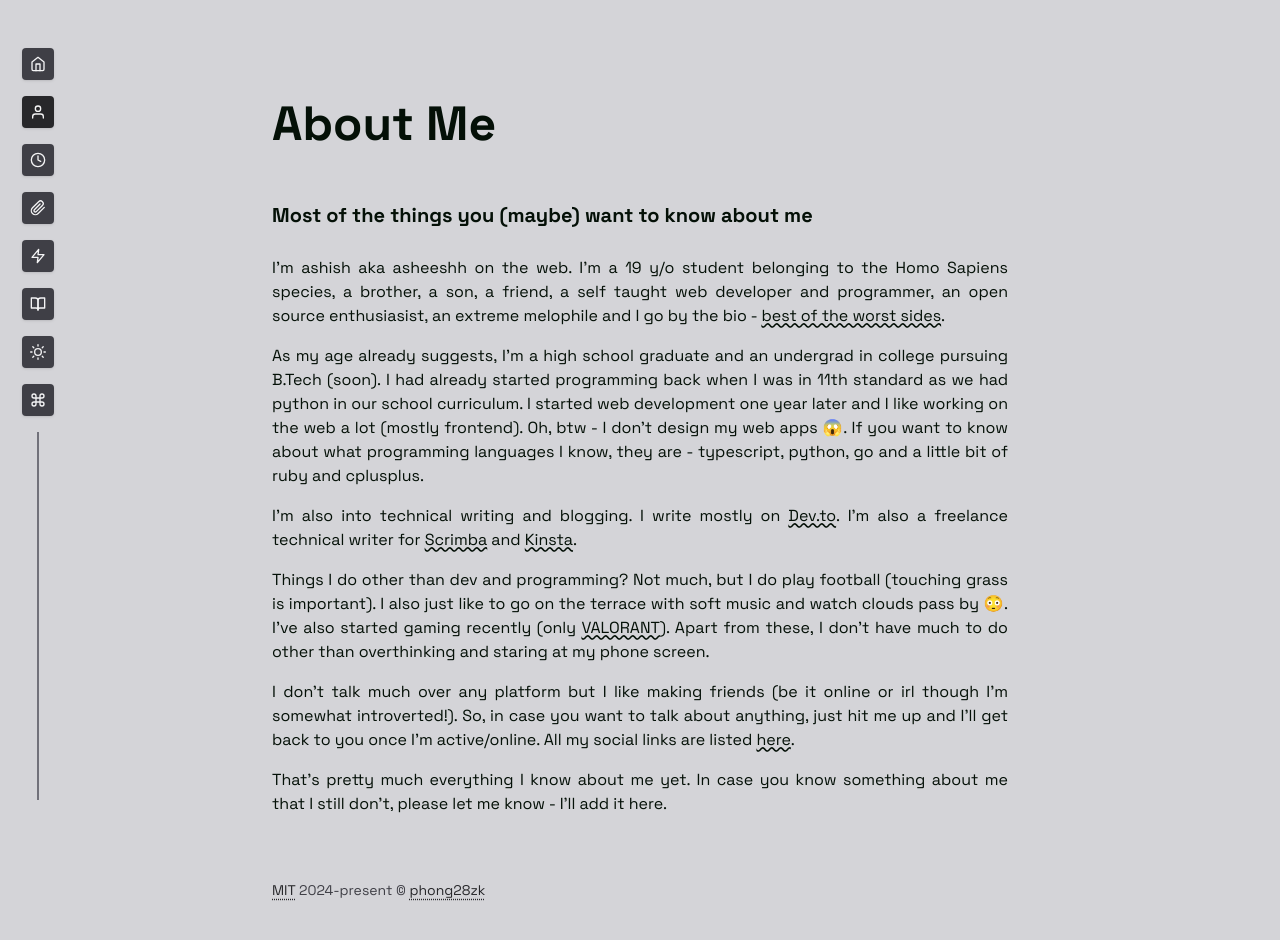
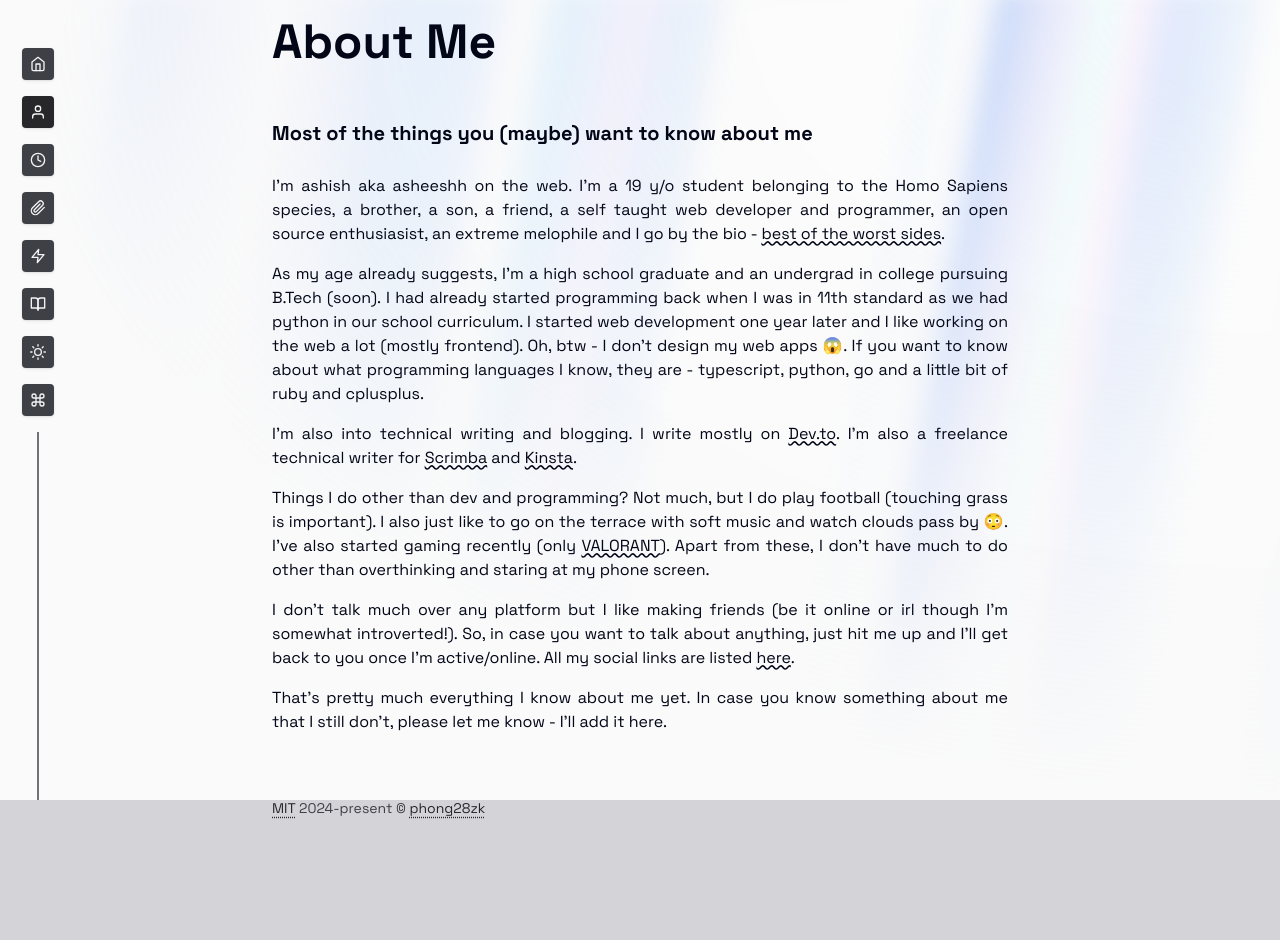
Before and after one commit to fn28chen/thang-vu-blogs, a Next.js app: page /about in a window 1280 px wide. Shown: the top 940 px of the page. After the commit the page ends 882 px from the top, so only its background shows below. Built offline with nearby package versions, Linux system fonts and the light colour scheme.

Commit message:
Style: Update background UI

```diff
--- a/src/app/layout.tsx
+++ b/src/app/layout.tsx
@@ -5,13 +5,17 @@
 import NavBar from "@/components/layout/navbar";
 import Transition from "@/utils/transition";
 import MobileNavBar from "@/components/layout/mobileNavbar";
+import metadata_icon from "../../public/icon/iconfav1.ico";
 import { SpeedInsights } from "@vercel/speed-insights/next";
-
+import { AuroraBackground } from "@/components/layout/aurora-background";
 const font = Space_Grotesk({ subsets: ["latin"] });
 
 export const metadata: Metadata = {
   title: "Thang Vu // Home",
   description: "Generated by create next app",
+  icons: {
+    icon: "../../public/icon/iconfav2.ico",
+  },
 };
 
 export default function RootLayout({
@@ -28,6 +32,7 @@
           enableSystem
           disableTransitionOnChange
         >
+          <AuroraBackground>
           <div className="top-0 w-full block lg:hidden md:hidden items-center justify-center relative z-60 bg-black">
             <MobileNavBar />
           </div>
@@ -40,6 +45,7 @@
               <SpeedInsights />
             </Transition>
           </div>
+          </AuroraBackground>
         </ThemeProvider>
       </body>
     </html>
--- a/src/app/page.tsx
+++ b/src/app/page.tsx
@@ -76,7 +76,7 @@
           </div>
         </section>
         <section className="flex flex-col gap-4 mt-12">
-          <span className="font-bold text-2xl">Recent Blogs</span>
+          <span className="font-bold text-2xl text-black dark:text-white">Recent Blogs</span>
           <div className="flex items-center justify-center">
             {loading ? (
               <div>
--- /dev/null
+++ b/src/components/layout/aurora-background.tsx
@@ -0,0 +1,54 @@
+"use client";
+import { cn } from "@/lib/utils"
+import React, { ReactNode } from "react";
+
+interface AuroraBackgroundProps extends React.HTMLProps<HTMLDivElement> {
+  children: ReactNode;
+  showRadialGradient?: boolean;
+}
+
+export const AuroraBackground = ({
+  className,
+  children,
+  showRadialGradient = true,
+  ...props
+}: AuroraBackgroundProps) => {
+  return (
+    <main>
+      <div
+        className={cn(
+          "relative flex flex-col  h-[100vh] items-center justify-center bg-zinc-50 dark:bg-zinc-900  text-slate-950 transition-bg",
+          className
+        )}
+        {...props}
+      >
+        <div className="absolute inset-0 overflow-hidden">
+          <div
+            //   I'm sorry but this is what peak developer performance looks like // trigger warning
+            className={cn(
+              `
+            [--white-gradient:repeating-linear-gradient(100deg,var(--white)_0%,var(--white)_7%,var(--transparent)_10%,var(--transparent)_12%,var(--white)_16%)]
+            [--dark-gradient:repeating-linear-gradient(100deg,var(--black)_0%,var(--black)_7%,var(--transparent)_10%,var(--transparent)_12%,var(--black)_16%)]
+            [--aurora:repeating-linear-gradient(100deg,var(--blue-500)_10%,var(--indigo-300)_15%,var(--blue-300)_20%,var(--violet-200)_25%,var(--blue-400)_30%)]
+            [background-image:var(--white-gradient),var(--aurora)]
+            dark:[background-image:var(--dark-gradient),var(--aurora)]
+            [background-size:300%,_200%]
+            [background-position:50%_50%,50%_50%]
+            filter blur-[10px] invert dark:invert-0
+            after:content-[""] after:absolute after:inset-0 after:[background-image:var(--white-gradient),var(--aurora)]
+            after:dark:[background-image:var(--dark-gradient),var(--aurora)]
+            after:[background-size:200%,_100%]
+            after:animate-aurora after:[background-attachment:fixed] after:mix-blend-difference
+            pointer-events-none
+            absolute -inset-[10px] opacity-50 will-change-transform`,
+
+              showRadialGradient &&
+                `[mask-image:radial-gradient(ellipse_at_100%_0%,black_10%,var(--transparent)_70%)]`
+            )}
+          ></div>
+        </div>
+        {children}
+      </div>
+    </main>
+  );
+};
--- a/tailwind.config.ts
+++ b/tailwind.config.ts
@@ -1,13 +1,17 @@
-import type { Config } from "tailwindcss"
+import type { Config } from "tailwindcss";
+
+const {
+  default: flattenColorPalette,
+} = require("tailwindcss/lib/util/flattenColorPalette");
 
 const config = {
   darkMode: ["class"],
   content: [
-    './pages/**/*.{ts,tsx}',
-    './components/**/*.{ts,tsx}',
-    './app/**/*.{ts,tsx}',
-    './src/**/*.{ts,tsx}',
-	],
+    "./pages/**/*.{ts,tsx}",
+    "./components/**/*.{ts,tsx}",
+    "./app/**/*.{ts,tsx}",
+    "./src/**/*.{js,ts,jsx,tsx,mdx}",
+  ],
   prefix: "",
   theme: {
     container: {
@@ -67,14 +71,34 @@
           from: { height: "var(--radix-accordion-content-height)" },
           to: { height: "0" },
         },
+        aurora: {
+          from: {
+            backgroundPosition: "50% 50%, 50% 50%",
+          },
+          to: {
+            backgroundPosition: "350% 50%, 350% 50%",
+          },
+        },
       },
       animation: {
         "accordion-down": "accordion-down 0.2s ease-out",
         "accordion-up": "accordion-up 0.2s ease-out",
+        aurora: "aurora 60s linear infinite",
       },
     },
   },
-  plugins: [require("tailwindcss-animate")],
-} satisfies Config
+  plugins: [require("tailwindcss-animate"), addVariablesForColors],
+} satisfies Config;
 
-export default config
+function addVariablesForColors({ addBase, theme }: any) {
+  let allColors = flattenColorPalette(theme("colors"));
+  let newVars = Object.fromEntries(
+    Object.entries(allColors).map(([key, val]) => [`--${key}`, val])
+  );
+
+  addBase({
+    ":root": newVars,
+  });
+}
+
+export default config;
```
Also changed, not shown: 2 other files (tests, documents, lock files or other folders).
